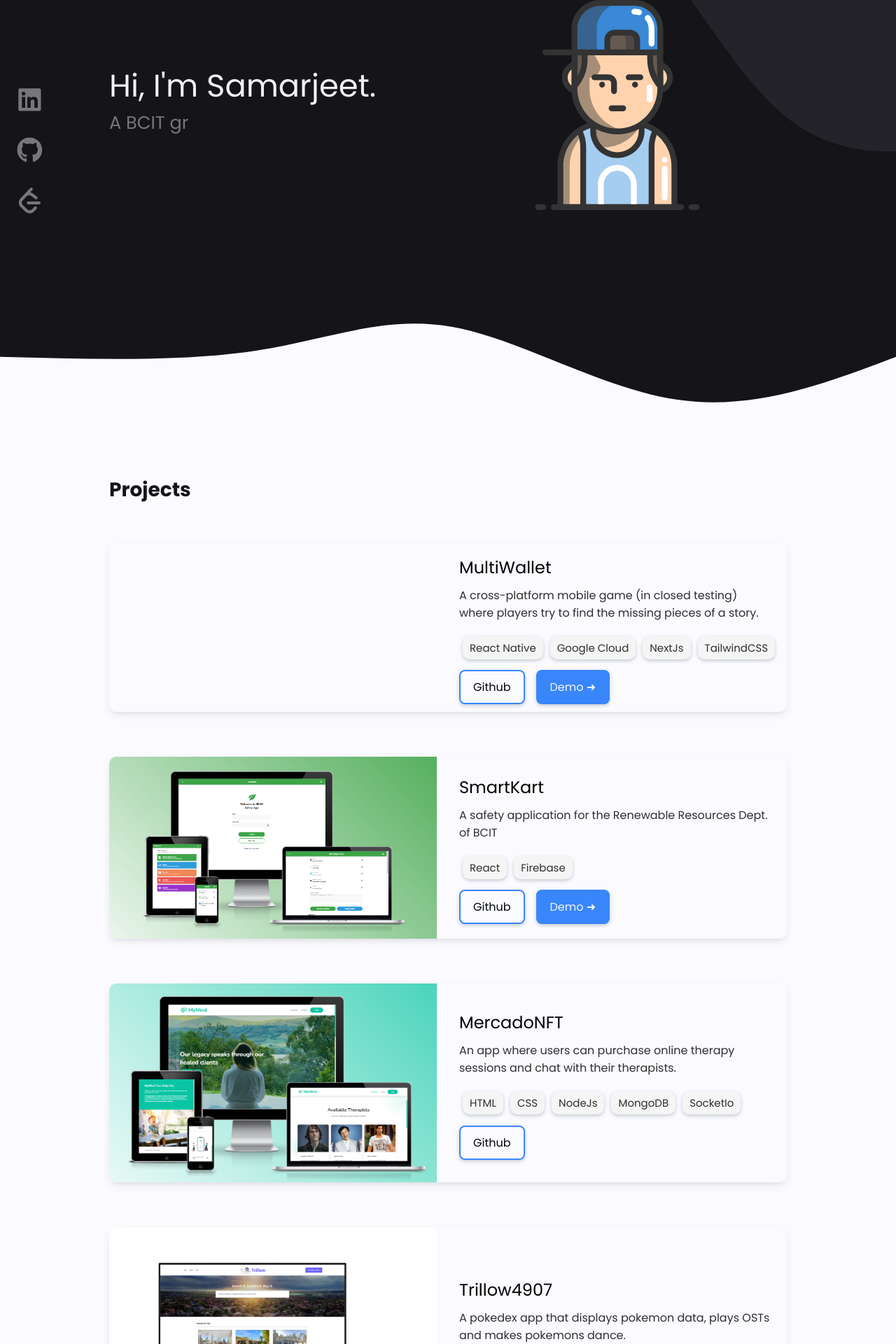
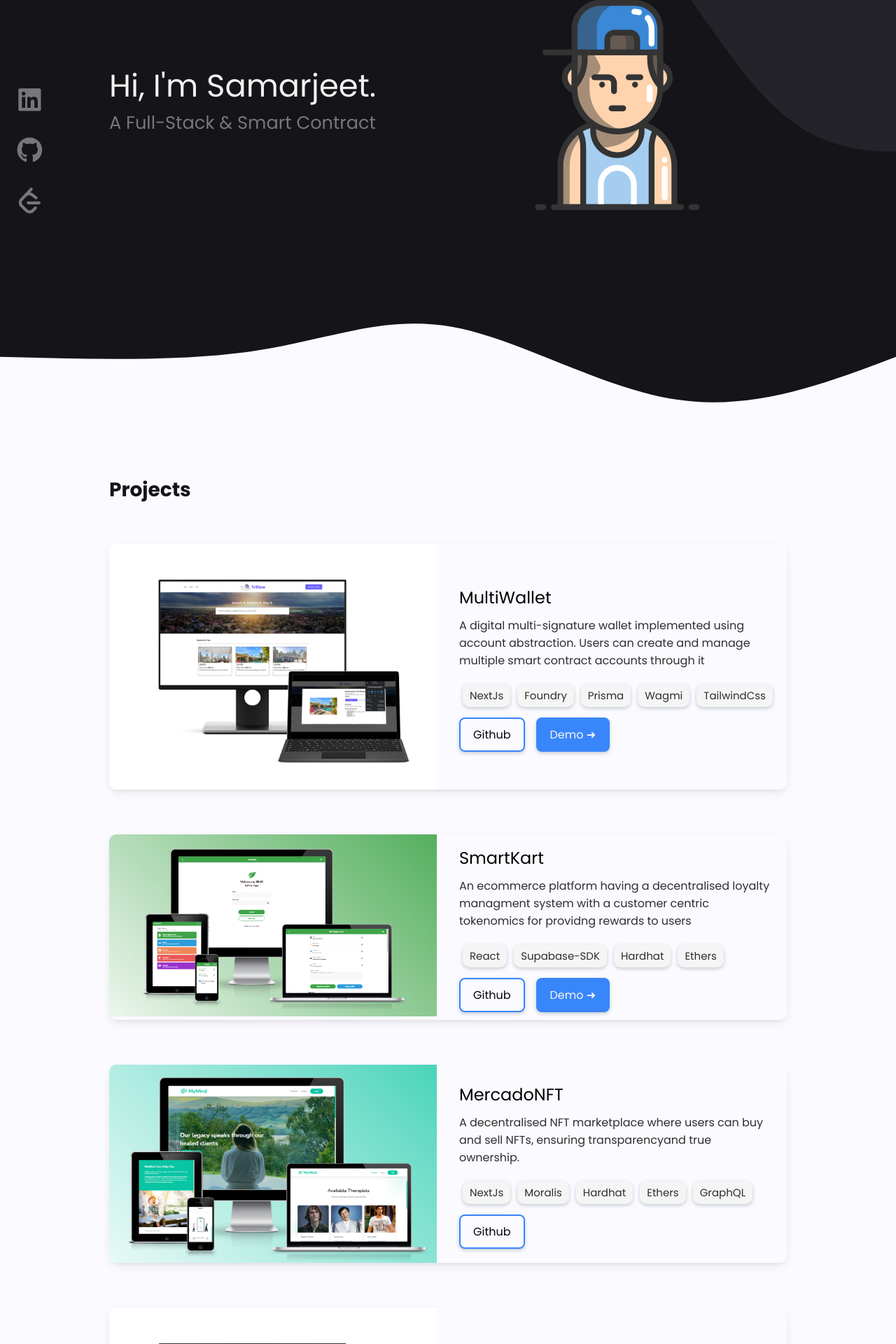
Before and after one commit to Smr0303/Samarjeet-Portfolio, a React (Create React App) app: page / in a window 1280 px wide. Shown: the part 164-2084 px from the top of the page at 70% size. Built offline with nearby package versions, Linux system fonts and the light colour scheme.

Commit message:
Projects updated

```diff
--- a/src/components/About/About.js
+++ b/src/components/About/About.js
@@ -23,20 +23,27 @@ function About() {
         </ScrollAnimation>
           <div className="AboutBio">
             <ScrollAnimation animateIn="fadeInLeft">
-            Hello! My name is <strong>Samarjeet Mohite</strong>. I'm originally from Brazil and have been living in Canada for the past three years. During my time here, I gained valuable experience through various entry-level positions, which greatly enhanced my work ethic, communication skills, and adaptability.
+            Hello! My name is <strong>Samarjeet Mohite</strong>. I am currently a Final Year Student at IIIT Gwalior. My journey into the world of technology began upon entering college, where I developed a passion for creating applications using various JavaScript frameworks over the past three years.
             </ScrollAnimation>
 
             <br /><br />
 
             <ScrollAnimation animateIn="fadeInLeft">
-            My journey into the world of technology began with a strong passion for problem-solving, which led me to pursue the Computer Systems Technology program. Despite its challenges, I remained determined and forged lasting friendships that supported me throughout this demanding program.
-            Throughout my studies at BCIT, I had the opportunity to engage in fascinating projects. Notably, I contributed to the development of the RENR Safety App and MyMind, projects that garnered recognition from my colleagues, instructors, and clients alike.
+            Midway through my academic career, I developed a deep interest in blockchain technology and have since built several web3 applications using Solidity and other blockchain frameworks. This newfound passion for blockchain led me to intern at Sarvatech Labs as a Blockchain Developer, where I gained valuable hands-on experience
             </ScrollAnimation>
 
             <br /><br />
 
             <ScrollAnimation animateIn="fadeInLeft">
-              Working collaboratively within a team towards a shared objective has been an incredibly rewarding and unique experience for me. I am eager to continue exploring exciting projects in the future, with a particular interest in web development and cross-platform mobile development.
+            In addition to my blockchain work, I also served as an SDE intern (Full Stack Developer) at Inovocare Healthsoft Solutions. These roles have allowed me to hone my skills in both leadership and teamwork. I am confident in my ability to work effectively within a team.
+            </ScrollAnimation>
+
+            <br /><br />
+
+            <ScrollAnimation animateIn="fadeInLeft">
+              Recently, my interest has shifted towards understanding the underlying mechanisms of blockchains, including core systems and protocols. This deeper dive into blockchain fundamentals has fueled my eagerness for opportunities related to this area of study and
+              I am open to work  about any opportunity that allows me to explore and contribute to this field .
+
               <div className="tagline2">
                 I have become confident using the following technologies:
               </div>
--- a/src/components/Header/Header.js
+++ b/src/components/Header/Header.js
@@ -25,7 +25,7 @@ const Header = ({ toggle }) => {
         <NavBtn>
           <a
             className="btn PrimaryBtn"
-            href="https://www.linkedin.com/in/smr0x03/"
+            href="https://drive.google.com/file/d/1xhVBh5oNkb2xR0gGSRKQzf2Zj09Ek7DI/view?usp=sharing"
             target="_blank"
             rel="noopener noreferrer"
           >
--- a/src/components/Hero/Hero.js
+++ b/src/components/Hero/Hero.js
@@ -44,14 +44,13 @@ function Hero() {
                   cursor={true}
                   sequence={[
                     500,
-                    'A Full-Stack Developer.',
+                    'A Full-Stack & Smart Contract Developer.',
                     1000,
-                    'A BCIT graduate.',
-                    // 'I design and code beautifully simple things, and I love what I do.',
+                    'A Student at IIIT Gwalior',
                     1000,
-                    'A problem solver.',
+                    'A Problem solver.',
                     1000,
-                    'An innovative thinker.',
+                    'An Innovative thinker.',
                     1000,
                     'A....',
                     1000,
@@ -74,10 +73,6 @@ function Hero() {
                     "You're uh... still here?",
                     1000,
                     "Ok, this has been fun, but I'm gonna restart the loop now...",
-                    // 1000,
-                    // "Or...",
-                    // 1000,
-                    // "Or... I could scroll you by force! Muahaha!",
                     1000,
                     "See ya! :)",
                     500,
--- a/src/data/ProjectData.js
+++ b/src/data/ProjectData.js
@@ -1,11 +1,11 @@
 // --------------------------------------- Project List
 export const ProjectList = [
   {
-    img: "",
+    img: "/trillow.jpg",
     title: "MultiWallet",
     description:
-      "A cross-platform mobile game (in closed testing) where players try to find the missing pieces of a story.",
-    tech_stack: ["React Native", "Google Cloud", "NextJs", "TailwindCSS"],
+      "A digital multi-signature wallet implemented using account abstraction. Users can create and manage multiple smart contract accounts through it",
+    tech_stack: ["NextJs", "Foundry", "Prisma", "Wagmi","TailwindCss"],
     github_url: "https://github.com/Smr0303/MultiWallet",
     demo_url: "https://multi-wallet-beta.vercel.app/",
   },
@@ -13,17 +13,17 @@ export const ProjectList = [
     img: "/renr-responsive.png",
     title: "SmartKart",
     description:
-      "A safety application for the Renewable Resources Dept. of BCIT",
-    tech_stack: ["React", "Firebase"],
-    github_url: "https://github.com/Flipkart-Grid5-0-Blockchain/grid-frontendm",
-    demo_url: "https://renr-bcit.web.app/",
+      "An ecommerce platform having a decentralised loyalty managment system with a customer centric tokenomics for providng rewards to users",
+    tech_stack: ["React", "Supabase-SDK", "Hardhat","Ethers"],
+    github_url: "https://github.com/Flipkart-Grid5-0-Blockchain/grid-frontend",
+    demo_url:  "https://youtu.be/QQskLAJ6yng",
   },
   {
     img: "/mymind-responsive.png",
     title: "MercadoNFT",
     description:
-      "An app where users can purchase online therapy sessions and chat with their therapists.",
-    tech_stack: ["HTML", "CSS", "NodeJs", "MongoDB", "SocketIo"],
+      "A decentralised NFT marketplace where users can buy and sell NFTs, ensuring transparencyand true ownership.",
+    tech_stack: ["NextJs", "Moralis","Hardhat", "Ethers", "GraphQL"],
     github_url: "https://github.com/Smr0303/MercadoNFT",
     demo_url: "",
   },
@@ -31,8 +31,8 @@ export const ProjectList = [
     img: "/trillow.jpg",
     title: "Trillow4907",
     description:
-      "A pokedex app that displays pokemon data, plays OSTs and makes pokemons dance.",
-    tech_stack: ["ReactJs", "NodeJs", "MongoDB"],
+      "A real estate NFT DApp leveraging the power of rentable NFTs implemented using ERC4907. Allowing users to trade real estate digitally",
+    tech_stack: ["ReactJs", "Hardhat", "Ethers","IPFS"],
     github_url: "https://github.com/Smr0303/Trillow",
     demo_url: "https://trillow.vercel.app/",
   },
@@ -40,26 +40,26 @@ export const ProjectList = [
     img: "/Krypt.png",
     title: "Krypt",
     description:
-      "An app to detect if a job posting is a scam or not using its description.",
-    tech_stack: ["Python", "Flask", "NodeJs", "MongoDB"],
+      "A web application for transferring Ethereum and securely storing transaction records on the Ethereum blockchain.",
+    tech_stack: ["Vite", "ReactJs", "Hardhat", "Ethers"],
     github_url: "https://github.com/Smr0303/Transaction-App",
-    demo_url: "https://jobdetective.onrender.com/",
+    demo_url: "https://chic-peony-f0115b.netlify.app/",
   },
   {
     img: "/jobDetect.png",
     title: "Shopvivo",
     description:
-      "An app to detect if a job posting is a scam or not using its description.",
-    tech_stack: ["Python", "Flask", "NodeJs", "MongoDB"],
+      "An ecommerce web application built for learning MERN stack and aining a comprehensive  understanding web architecture ",
+    tech_stack: ["ReactJS", "NodeJs", "MongoDB","Cloudinary"],
     github_url: "https://github.com/Smr0303/Shopvivo",
     demo_url: "https://jobdetective.onrender.com/",
   },
   {
     img: "/movie.jpg",
-    title: "Movie-BookingApp",
+    title: "KinoTicket",
     description:
-      "An app to detect if a job posting is a scam or not using its description.",
-    tech_stack: ["Python", "Flask", "NodeJs", "MongoDB"],
+      "A Movie ticket booking web application where users can book their slots for movie and pay online  ",
+    tech_stack: ["HTML", "CSS", "NodeJs", "PostgreSQL","RazorPay"],
     github_url: "https://github.com/Smr0303/Movie-Frontend",
     demo_url: "https://kinoticket.netlify.app/",
   },
@@ -111,12 +111,16 @@ export const stackList = [
    name: "Hardhat"
   },
   {
+    img: "https://raw.githubusercontent.com/devicons/devicon/master/icons/nodejs/nodejs-original.svg",
+    name: "NodeJS",
+  },
+  {
+    img : "https://cdn.jsdelivr.net/gh/devicons/devicon@latest/icons/express/express-original.svg",
+    name: "Express"
+  },
+  {
     img: "https://raw.githubusercontent.com/devicons/devicon/master/icons/git/git-original.svg",
     name: "Git",
-  },
-  {
-    img: "https://raw.githubusercontent.com/devicons/devicon/master/icons/nodejs/nodejs-original.svg",
-    name: "NodeJS",
   },
   {
     img: "https://raw.githubusercontent.com/devicons/devicon/master/icons/firebase/firebase-plain.svg",
```
